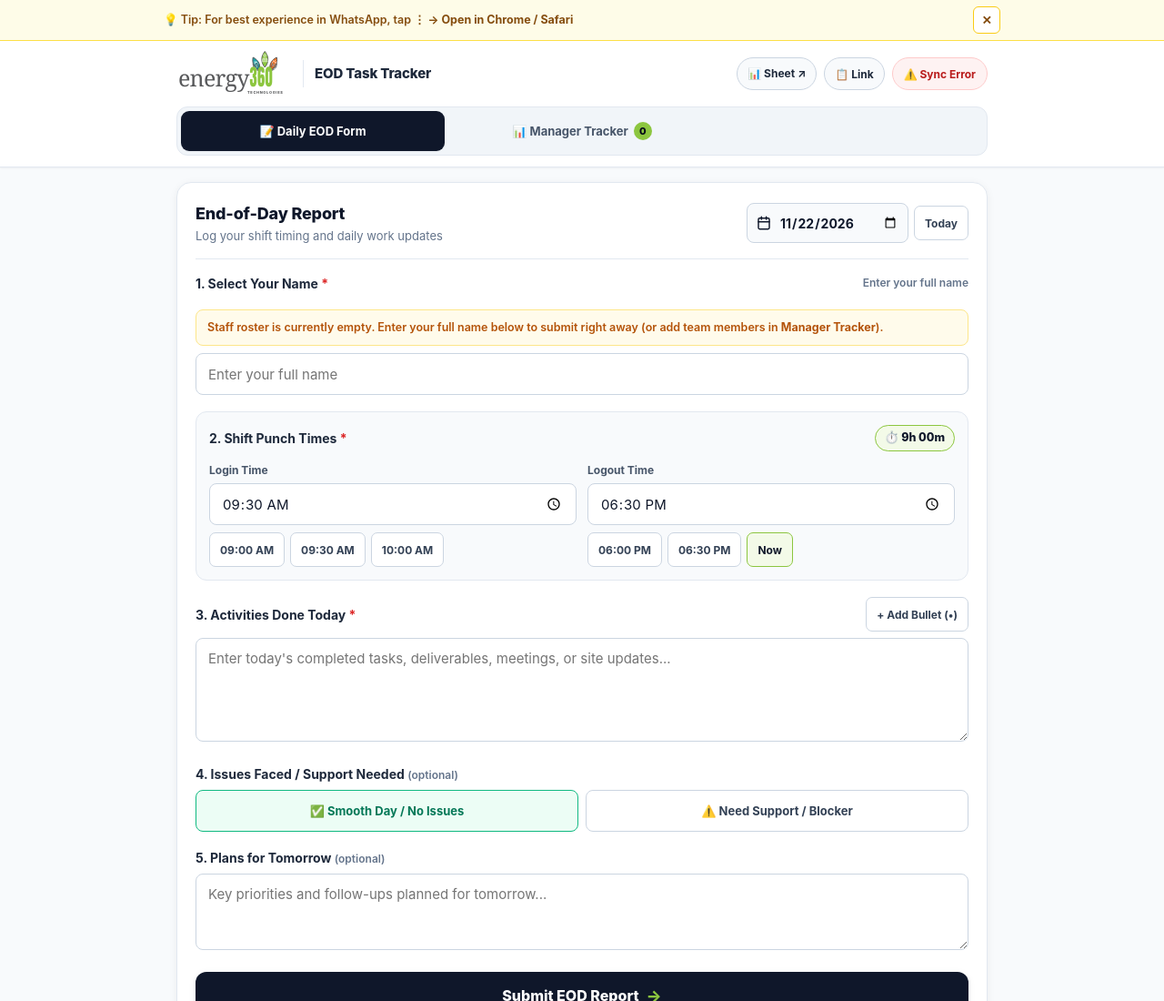
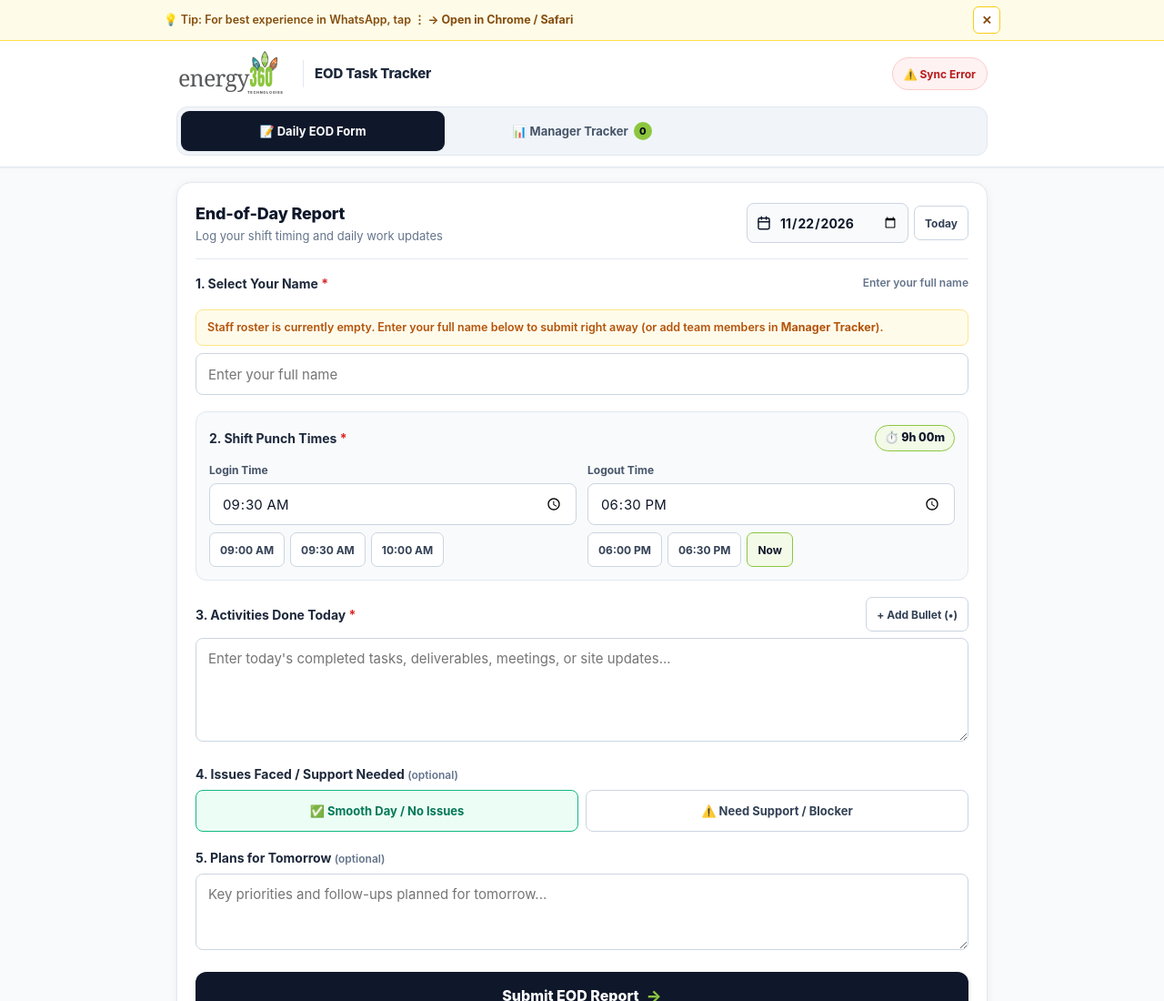
Before and after one commit to ridhienergy360/eod-tracker, a plain HTML site: page index.html in a window 1280 px wide. Shown: the top 1100 px of the page at 91% size. Drawn offline with Linux system fonts and the light colour scheme; no server answers.

Commit message:
Add files via upload

```diff
--- a/index.html
+++ b/index.html
@@ -2170,6 +2170,10 @@
         if (!IS_ADMIN) {
           if (btn) btn.style.display = "none";
           if (panel) panel.style.display = "none";
+          var sheetLink = byId("header-sheet-link");
+          var copyLink = byId("header-copy-sheet-btn");
+          if (sheetLink) sheetLink.style.display = "none";
+          if (copyLink) copyLink.style.display = "none";
         }
       }
 
```
